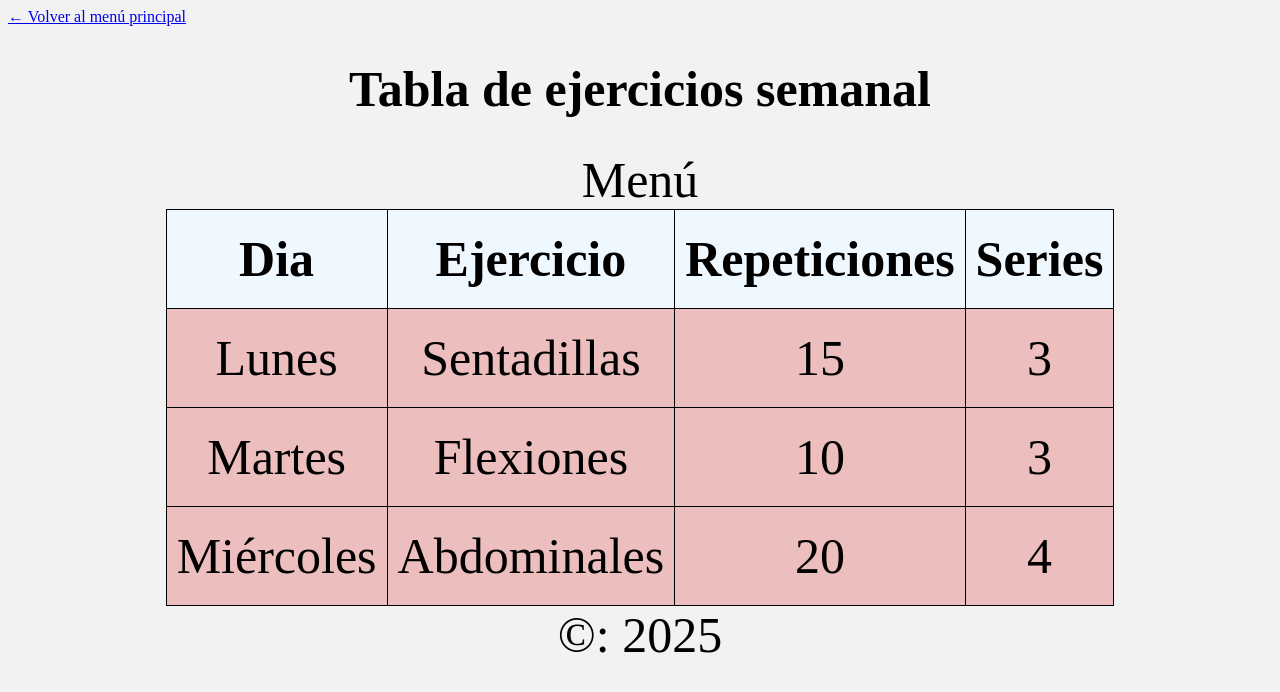
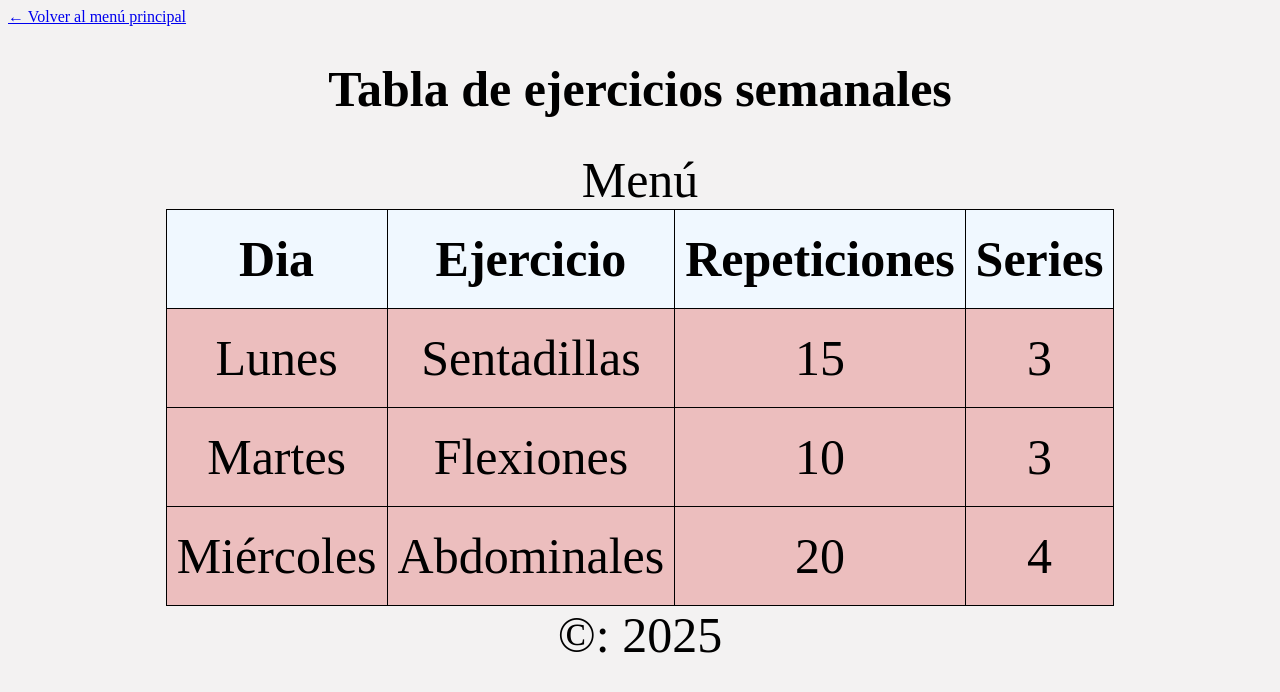
Before and after one commit to wendypromax/tablas_3147252, a plain HTML site: page _html/tabla6.html in a window 1280 px wide. Drawn offline with Linux system fonts and the light colour scheme.

Commit message:
segundo commit

```diff
--- a/_html/tabla6.html
+++ b/_html/tabla6.html
@@ -9,7 +9,7 @@
 <body>
       <a href="../index.html">← Volver al menú principal</a>
     <header>
-        <h1>Tabla de ejercicios semanal</h1>
+        <h1>Tabla de ejercicios semanales</h1>
     </header>
     <nav>Menú</nav>
     <main>
```
Also changed, not shown: 1 other file.
